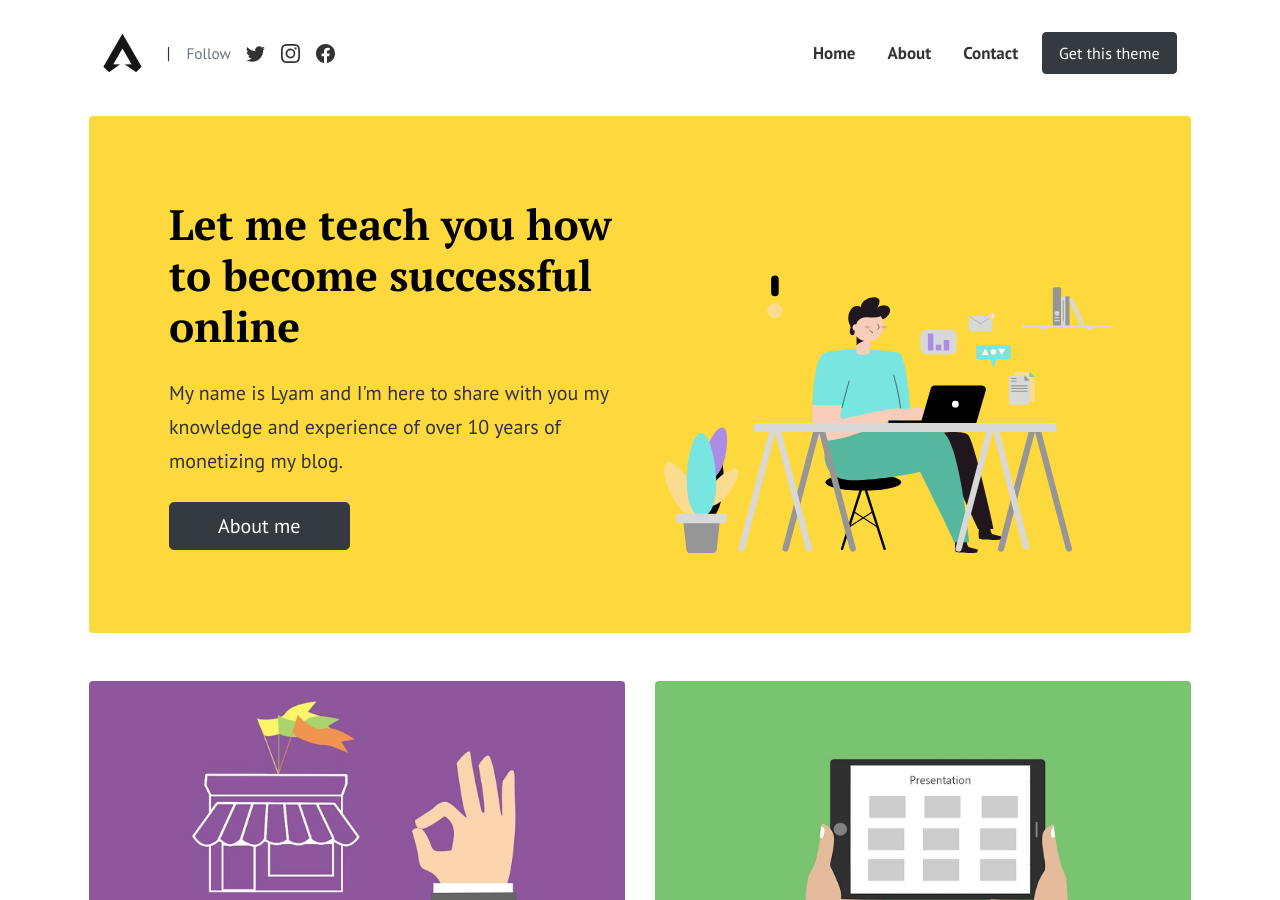
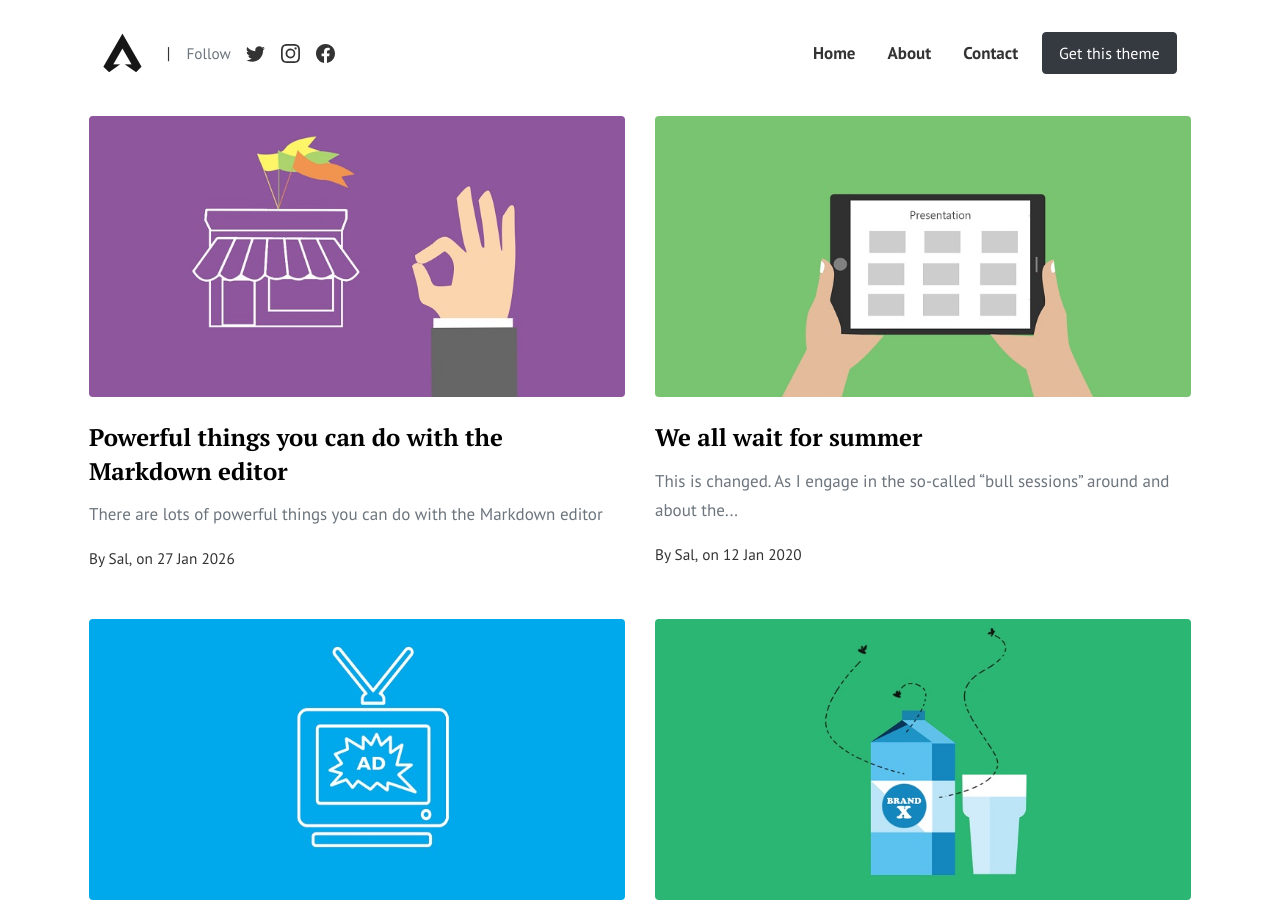
Before and after one commit to kouroshmoini/moini.org, a Jekyll site: the page built from index.html, in a window 1280 px wide and 900 px high. Built offline with Jekyll 4.4.1, drawn with Linux system fonts in a browser that asks for light colours; the list of posts is cut into pages by our own code.

Commit message:
Refactor index.html for pagination and post display

```diff
--- a/index.html
+++ b/index.html
@@ -1,54 +1,30 @@
 ---
 title: Home
 layout: default
-background: '/img/bg-index.jpg'
 ---
 
-<!-- Home Intro
+<!-- Home: clean layout, no sidebar, no ads/newsletter
 ================================================== -->
-{% if page.url == "/" %}
-<div class="rounded mb-5 hero">
-  <div class="row align-items-center justify-content-between">
-    <div class="col-md-6">
-      <h1 class="font-weight-bold mb-4 serif-font">Let me  teach you how to become successful online</h1>
-      <p class="lead mb-4">My name is Lyam and I'm here to share with you my knowledge and experience of over 10 years of monetizing my blog.</p>
-      <a href="{{site.baseurl}}/about" class="btn btn-dark text-white px-5 btn-lg">About me</a>
-    </div>
-    <div class="col-md-6 text-right pl-0 pl-lg-4">
-      <img class="intro" height="500" src="{{site.baseurl}}/assets/images/intro.svg">
-    </div>
-  </div>
-</div>
-{% endif %}
 
-<!-- Featured
-================================================== -->
+<!-- Top: 2 big posts -->
 <section class="row">
-  {% for post in site.posts %}
-      {% if post.featured == true %}
-          <div class="col-md-4 mb-5">
+  {% for post in paginator.posts limit:2 %}
+    <div class="col-12 col-lg-6 mb-5">
       {% include postbox.html %}
     </div>
-      {% endif %}
   {% endfor %}
-  </div>
 </section>
 
-<!-- Posts List (except featured)
-================================================== -->
+<!-- Rest of posts -->
 <section class="row">
-  <div class="col-12">
-    <div class="row">
-      {% for post in paginator.posts %}
-      {% unless post.featured == true %}
-      <div class="col-md-6 mb-5">
+  {% for post in paginator.posts offset:2 %}
+    <div class="col-12 col-md-6 mb-5">
       {% include postbox.html %}
     </div>
-      {% endunless %}
   {% endfor %}
-    </div>
 
   <!-- Pagination -->
+  <div class="col-12">
     <div class="bottompagination">
       <span class="navigation" role="navigation">
         {% include pagination.html %}
```
Lines whose indentation alone changed are shown as unchanged.
